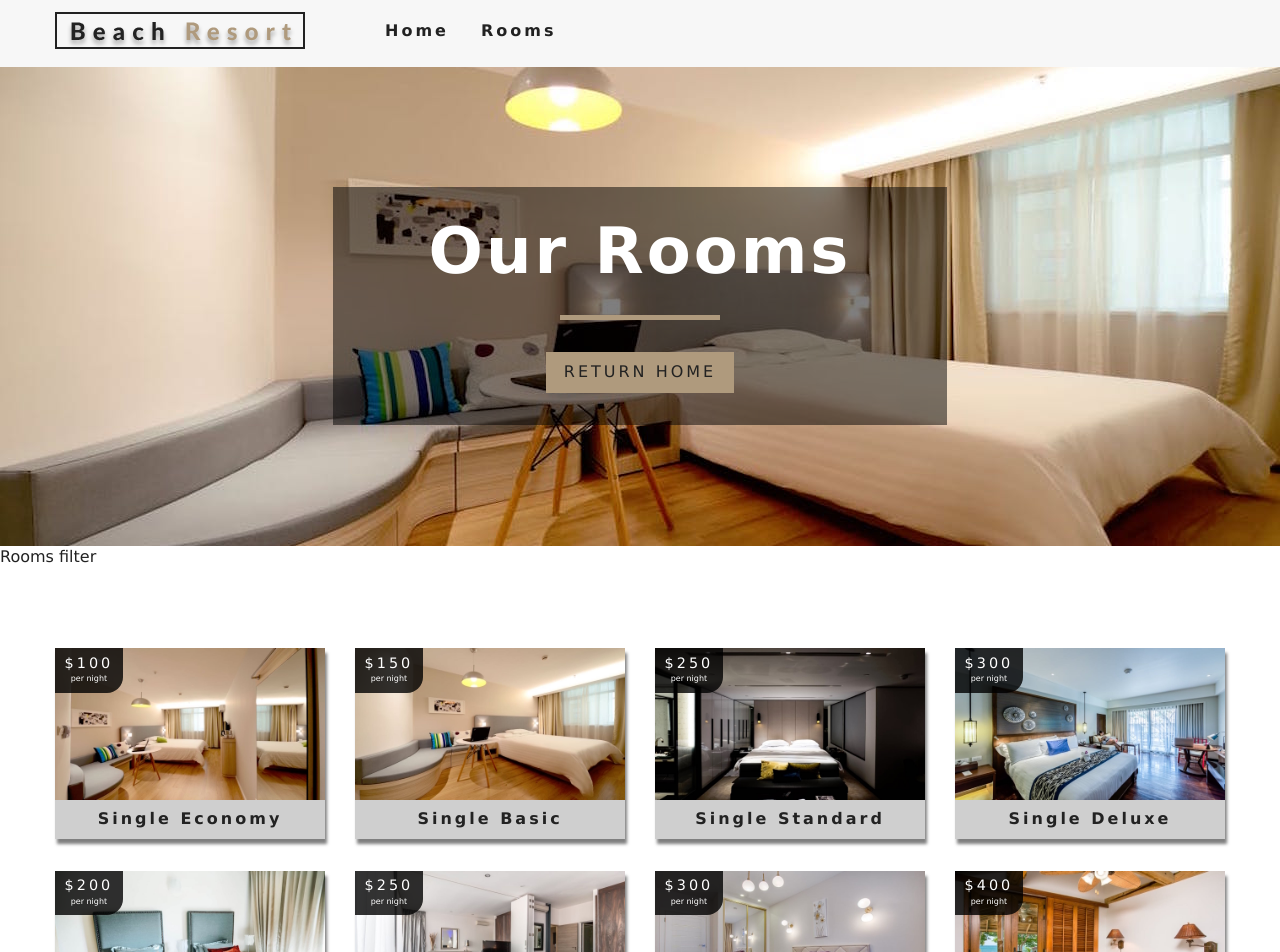
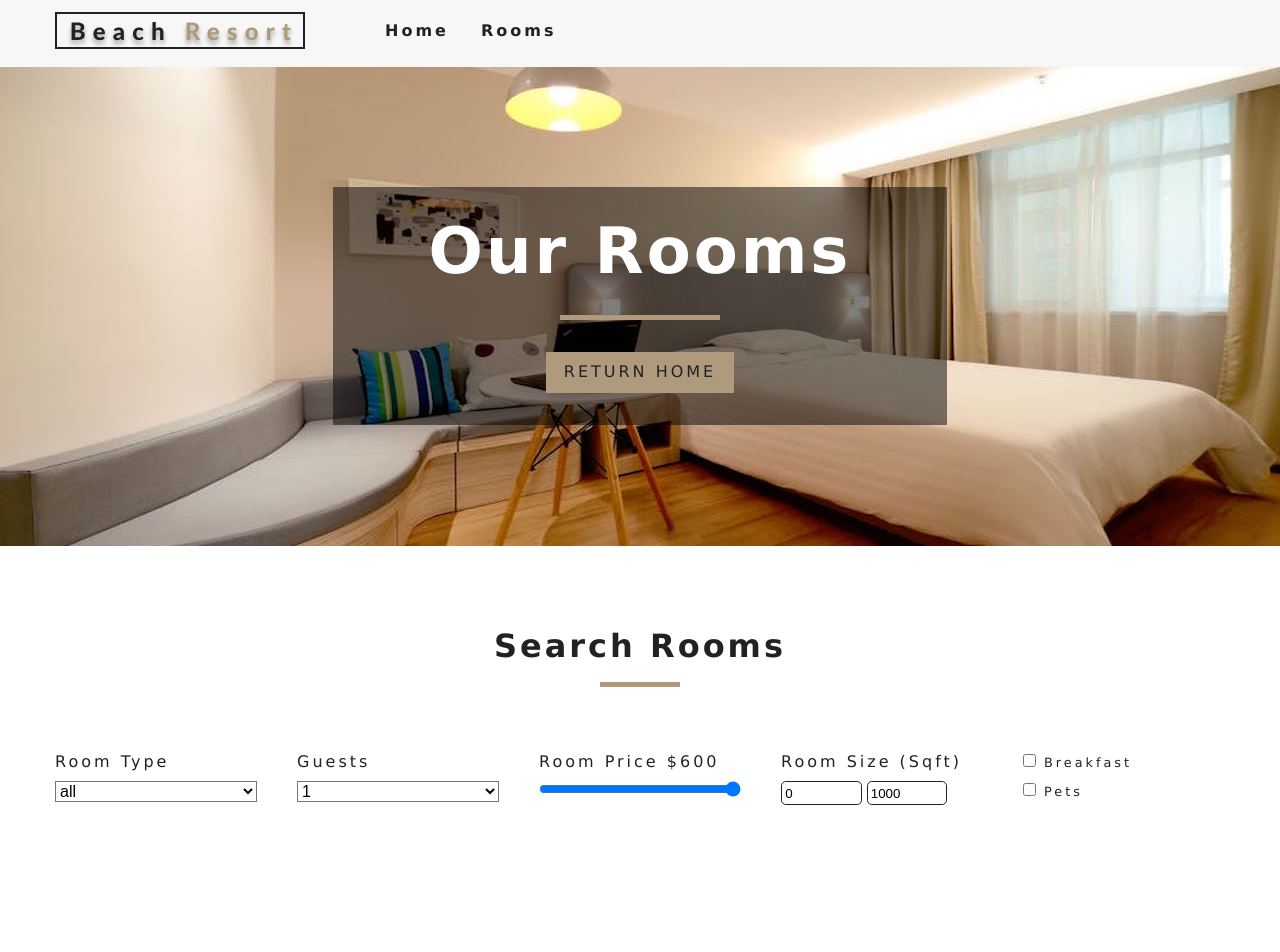
Before and after one commit to irvingzamora28/mern-hotel-booking, a React (Create React App) app: page /rooms in a window 1280 px wide. Shown: the top 952 px of the page. Built offline with nearby package versions, Linux system fonts and the light colour scheme.

Commit message:
Add filtering

```diff
--- a/src/components/RoomsContainer.js
+++ b/src/components/RoomsContainer.js
@@ -14,7 +14,7 @@
 
     return (
         <>
-            <RoomsFilter roms={rooms} />
+            <RoomsFilter rooms={rooms} />
             <RoomsList rooms={sortedRooms} />
         </>
     )
--- a/src/components/RoomsFilter.js
+++ b/src/components/RoomsFilter.js
@@ -1,10 +1,64 @@
-import React from 'react'
+import React, { useContext } from 'react'
+import { RoomContext } from '../context'
+import RoomsContainer from './RoomsContainer'
+import Title from '../components/Title'
 
-function RoomsFilter() {
+const getUnique = (items, value) => {
+    return [... new Set(items.map((item) => item[value]))]
+}
+
+const RoomsFilter = ({ rooms }) => {
+    const context = useContext(RoomContext)
+    const {
+        handleChange, type, capacity, price, minPrice, maxPrice, minSize, maxSize, breakfast, pets
+    } = context
+
+    let types = getUnique(rooms, 'type')
+    types = ['all', ...types]
+    types = types.map((item, index) => { return <option value={item} key={index}>{item}</option> })
+
+    let guests = getUnique(rooms, 'capacity')
+    guests = guests.map((item, index) => { return <option value={item} key={index}>{item}</option> })
     return (
-        <div>
-            Rooms filter
-        </div>
+        <section className="filter-container">
+            <Title title="Search rooms" />
+            <form action="" className="filter-form">
+                <div className="form-group">
+                    <label htmlFor="type">Room type</label>
+                    <select name="type" id="type" value={type} className="form-control" onChange={handleChange}>
+                        {types}
+                    </select>
+                </div>
+                <div className="form-group">
+                    <label htmlFor="capacity">Guests</label>
+                    <select name="capacity" id="capacity" value={capacity} className="form-control" onChange={handleChange}>
+                        {guests}
+                    </select>
+                </div>
+                <div className="form-group">
+                    <label htmlFor="price">Room price ${price}</label>
+                    <input type="range" className="form-control" name="price" id="price" value={price} min={minPrice} max={maxPrice} onChange={handleChange} />
+                </div>
+
+                <div className="form-group">
+                    <label htmlFor="size">Room size (sqft)</label>
+                    <div className="size-inputs">
+                        <input type="number" className="size-input" name="minSize" id="minSize" value={minSize} onChange={handleChange} />
+                        <input type="number" className="size-input" name="maxSize" id="maxSize" value={maxSize} onChange={handleChange} />
+                    </div>
+                </div>
+                <div className="form-group">
+                <div className="single-extra">
+                        <input type="checkbox" name="breakfast" id="breakfast" checked={breakfast} onChange={handleChange} />
+                        <label htmlFor="breakfast">Breakfast</label>
+                    </div>
+                    <div className="single-extra">
+                        <input type="checkbox" name="pets" id="pets" checked={pets} onChange={handleChange} />
+                        <label htmlFor="pets">Pets</label>
+                    </div>
+                </div>
+            </form>
+        </section>
     )
 }
 
--- a/src/context.js
+++ b/src/context.js
@@ -9,17 +9,32 @@
         rooms: [],
         sortedRooms: [],
         featuredRooms: [],
-        loading: true
+        loading: true,
+        type: 'all',
+        capacity: 1,
+        price: 0,
+        minPrice: 0,
+        maxPrice: 0,
+        minSize: 0,
+        maxSize: 0,
+        breakfast: false,
+        pets: false
     }
 
     componentDidMount() {
         let rooms = this.formatData(items)
         let featuredRooms = rooms.filter(room => room.featured === true)
+        let maxPrice = Math.max(...rooms.map((item) => item.price))
+        let maxSize = Math.max(...rooms.map((item) => item.size))
+
         this.setState({
             rooms,
             featuredRooms,
             sortedRooms: rooms,
-            loading: false
+            loading: false,
+            price: maxPrice,
+            maxPrice: maxPrice,
+            maxSize: maxSize,
         })
     }
 
@@ -39,9 +54,48 @@
         const room = tempRooms.find((room) => room.slug === slug)
         return room
     }
+
+    handleChange = (event) => {
+        const target = event.target
+        const value = target.type === 'checkbox' ? target.checked : target.value
+        const name = event.target.name
+        this.setState({
+            [name]:value
+        }, this.filterRooms)
+    }
+
+    filterRooms = () => {
+        let {
+            rooms, type, capacity, price, minPrice, minSize, maxPrice, maxSize, breakfast, pets
+        } = this.state
+        capacity = parseInt(capacity)
+        price = parseInt(price)
+
+        let tempRooms = [...rooms]
+
+        if (type !== 'all') {
+            tempRooms = tempRooms.filter((room) => room.type === type)
+        }
+
+        if (capacity != 1) {
+            tempRooms = tempRooms.filter((room) => room.capacity >= capacity)
+        }
+
+        tempRooms = tempRooms.filter((room) => room.price <= price)
+
+        tempRooms = tempRooms.filter((room) => room.size >= minSize && room.size <= maxSize)
+
+        if (breakfast) tempRooms = tempRooms.filter((room) => room.breakfast == breakfast)
+        if (pets) tempRooms = tempRooms.filter((room) => room.pets == pets)
+
+        this.setState({
+            sortedRooms: tempRooms
+        })
+    }
+
     render() {
         return (
-            <RoomContext.Provider value={{ ...this.state, getRoom: this.getRoom }}>
+            <RoomContext.Provider value={{ ...this.state, getRoom: this.getRoom, handleChange: this.handleChange }}>
                 {this.props.children}
             </RoomContext.Provider>
         )
```
